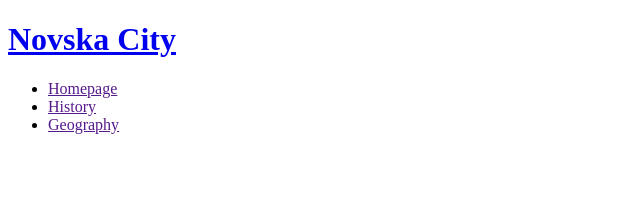
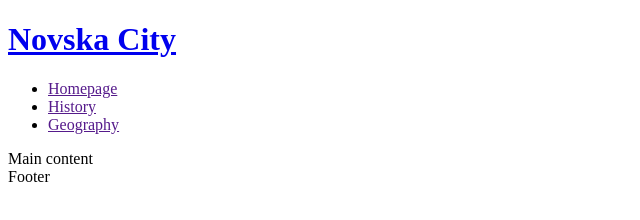
Before and after one commit to BernardGeric/Novska-County, a plain HTML site: page Homepage.html in a window 1280 px wide. Shown: the whole page, without its empty margins (0-640 px from the left). Drawn offline with Linux system fonts and the light colour scheme.

Commit message:
Adding main content and footer

```diff
--- a/Homepage.html
+++ b/Homepage.html
@@ -34,6 +34,10 @@
     </nav>
     </a>
     </header>
+    <!-- Main content-->
+    <main>Main content</main>
+    <!-- Footer -->
+    <footer>Footer</footer>
 
 </body>
 </html>
```
